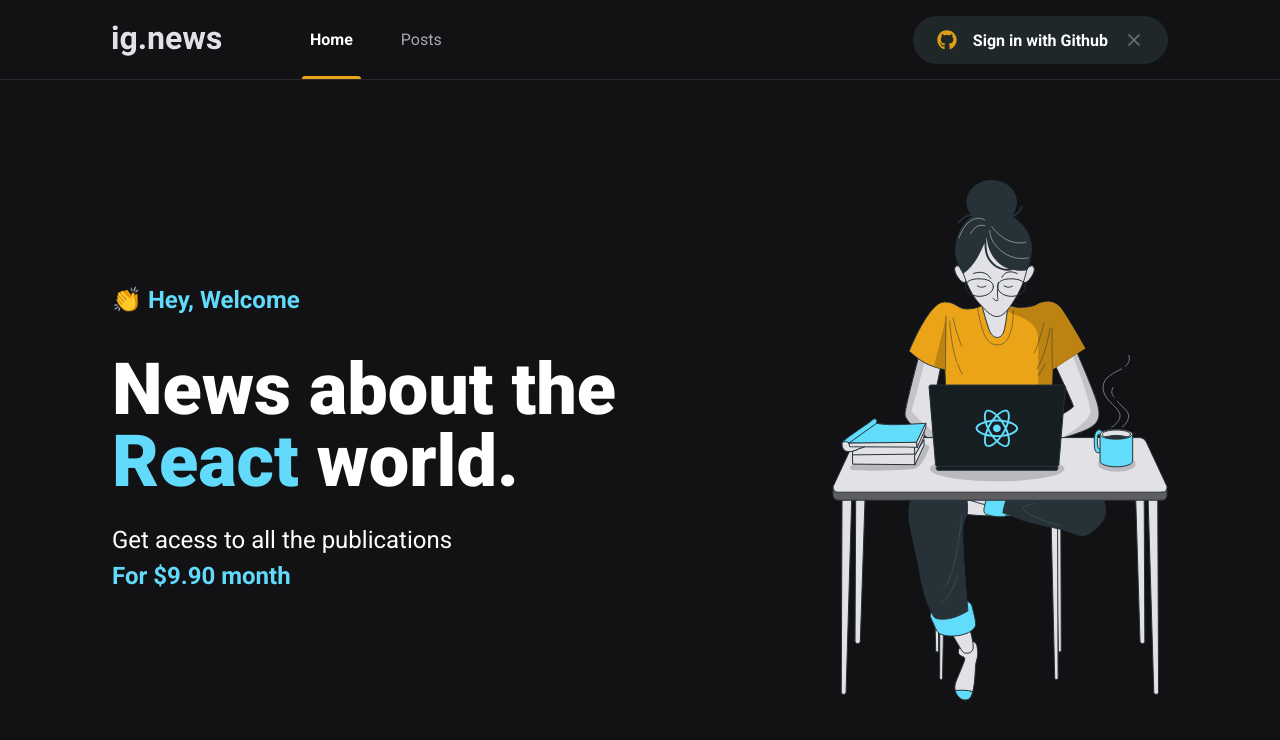
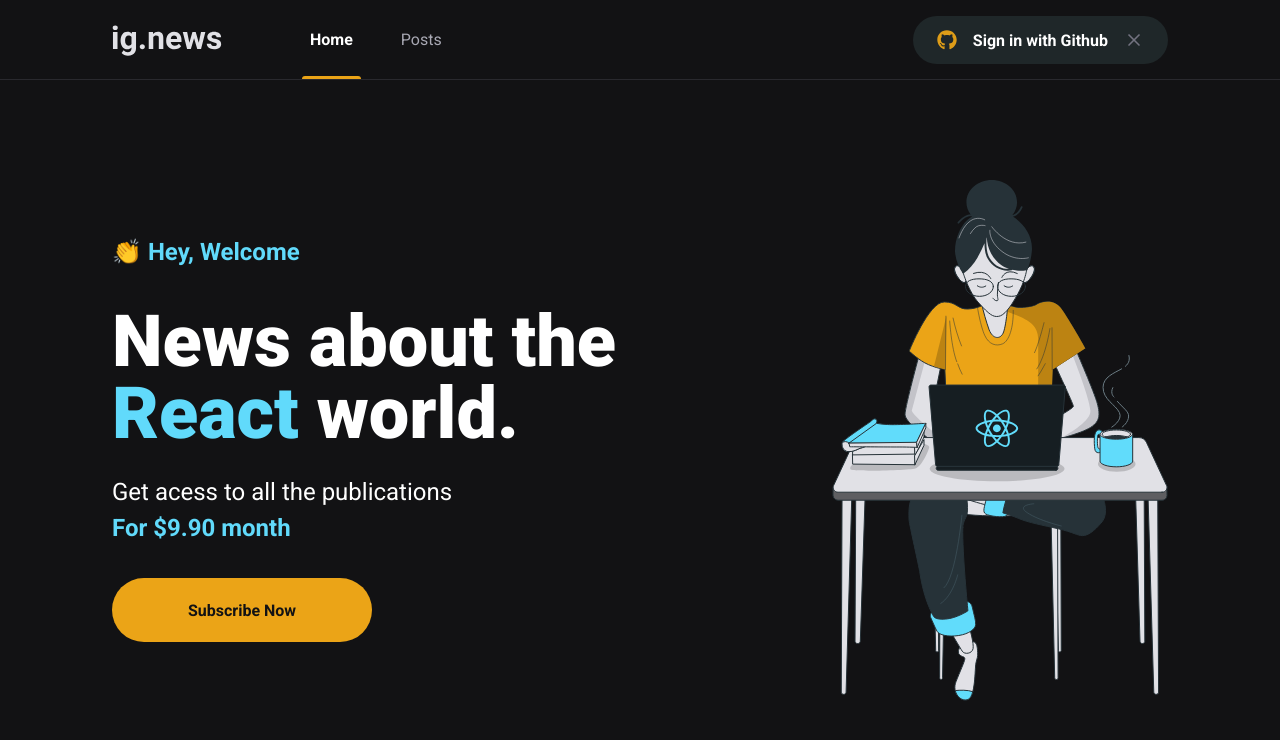
Before and after one commit to HurleySA/IgNews, a Next.js app: page / in a window 1280 px wide. Shown: the top 740 px of the page. Built offline with nearby package versions, Linux system fonts and the light colour scheme.

Commit message:
Adicionando Subscribe Button

```diff
--- /dev/null
+++ b/src/components/SubscribeButton/index.tsx
@@ -0,0 +1,6 @@
+import styles from "./styles.module.scss"
+export function SubscribeButton(){
+    return(
+        <button type="button" className={styles.subscribeButton}>Subscribe Now</button>
+    )
+}
--- /dev/null
+++ b/src/components/SubscribeButton/styles.module.scss
@@ -0,0 +1,18 @@
+.subscribeButton {
+  background-color: var(--yellow-500);
+  border: none;
+  height: 4rem;
+  width: 260px;
+  border-radius: 2rem;
+  color: var(--gray-900);
+  font-style: 1.25rem;
+  font-weight: bold;
+  display: flex;
+  align-items: center;
+  justify-content: center;
+  transition: filter 0.2s;
+
+  &:hover {
+    filter: brightness(0.8);
+  }
+}
--- a/src/pages/home.module.scss
+++ b/src/pages/home.module.scss
@@ -37,4 +37,8 @@
       font-weight: bold;
     }
   }
+
+  button {
+    margin-top: 2rem;
+  }
 }
--- a/src/pages/index.tsx
+++ b/src/pages/index.tsx
@@ -1,4 +1,5 @@
 import Head from "next/head";
+import { SubscribeButton } from "../components/SubscribeButton";
 import styles from "./home.module.scss"
 export default function Home() {
     return (
@@ -15,6 +16,7 @@
              Get acess to all the publications <br/>
              <span>For $9.90 month</span>
            </p>
+           <SubscribeButton/>
          </section>
 
          <img src="/images/avatar.svg" alt="" />
```
